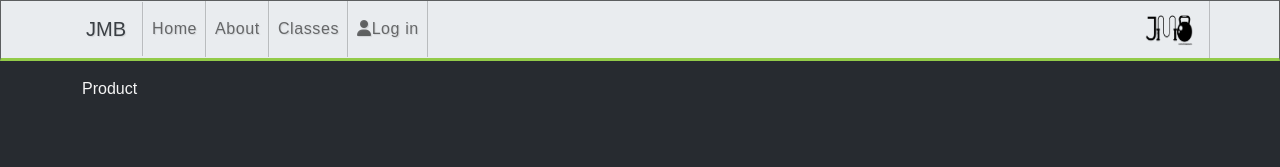
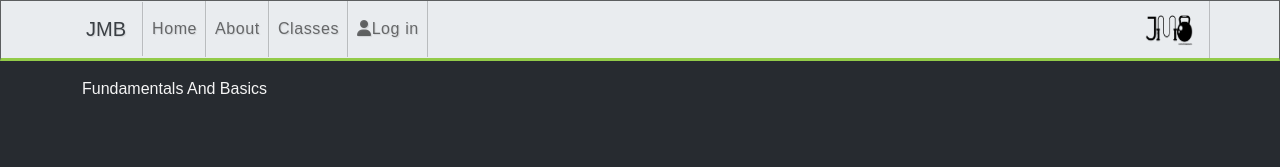
Before and after one commit to OhziiiLov3/joinMyObession, a React (Create React App) app in the folder frontend/: page /training/1 in a window 1280 px wide. Shown: the top 167 px of the page. Built offline with nearby package versions, Linux system fonts and the light colour scheme; a web font is replaced by a local one.

Commit message:
added useParams for ProductScreen Component

```diff
--- a/frontend/src/screens/ProductScreen.js
+++ b/frontend/src/screens/ProductScreen.js
@@ -1,9 +1,18 @@
 import React from 'react'
+import {Link, useParams} from 'react-router-dom'
+import { Row, Col, Image, ListGroup, Button, Card } from 'react-bootstrap'
+import Rating from '../components/Rating'
+import trainings from '../trainings'
 
-function ProductScreen() {
+function ProductScreen({ match }) {
+    const training_id = useParams();
+    const training = trainings.find((t) => t._id === training_id.id)
+
+
+
     return (
         <div>
-            Product
+           {training.name}
         </div>
     )
 }
```
